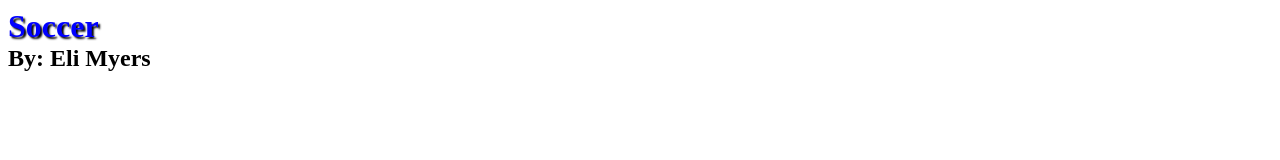
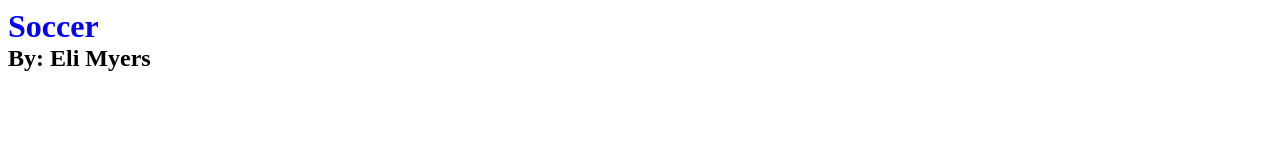
Before and after one commit to EliMyers/First-Webpage, a plain HTML site: page index.html in a window 1280 px wide. Shown: the top 160 px of the page. Drawn offline with Linux system fonts and the light colour scheme.

Commit message:
Update style.css

```diff
--- a/style.css
+++ b/style.css
@@ -1,7 +1,6 @@
 h1{
   margin: auto;
   color: blue;
-  text-shadow: 2px 2px 2px black;
 }
 
 h2{
```
